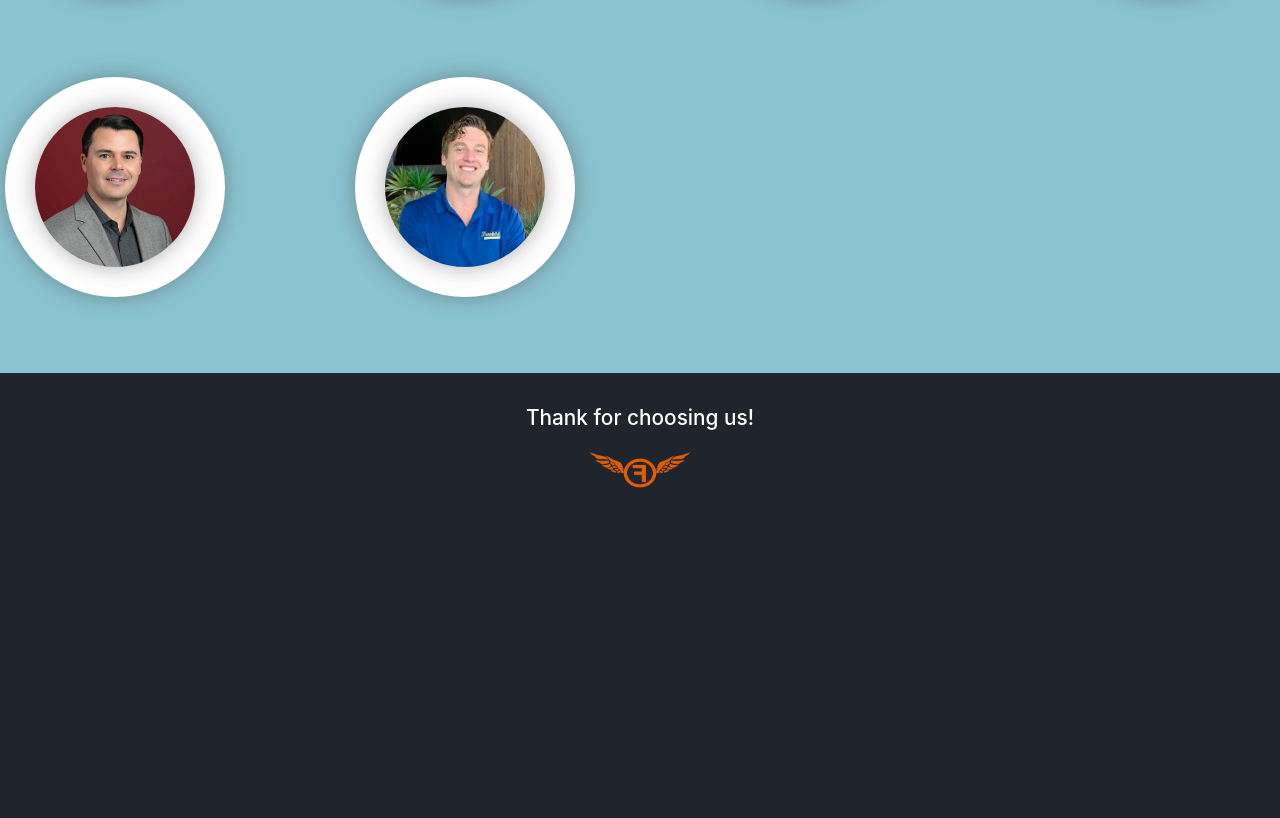
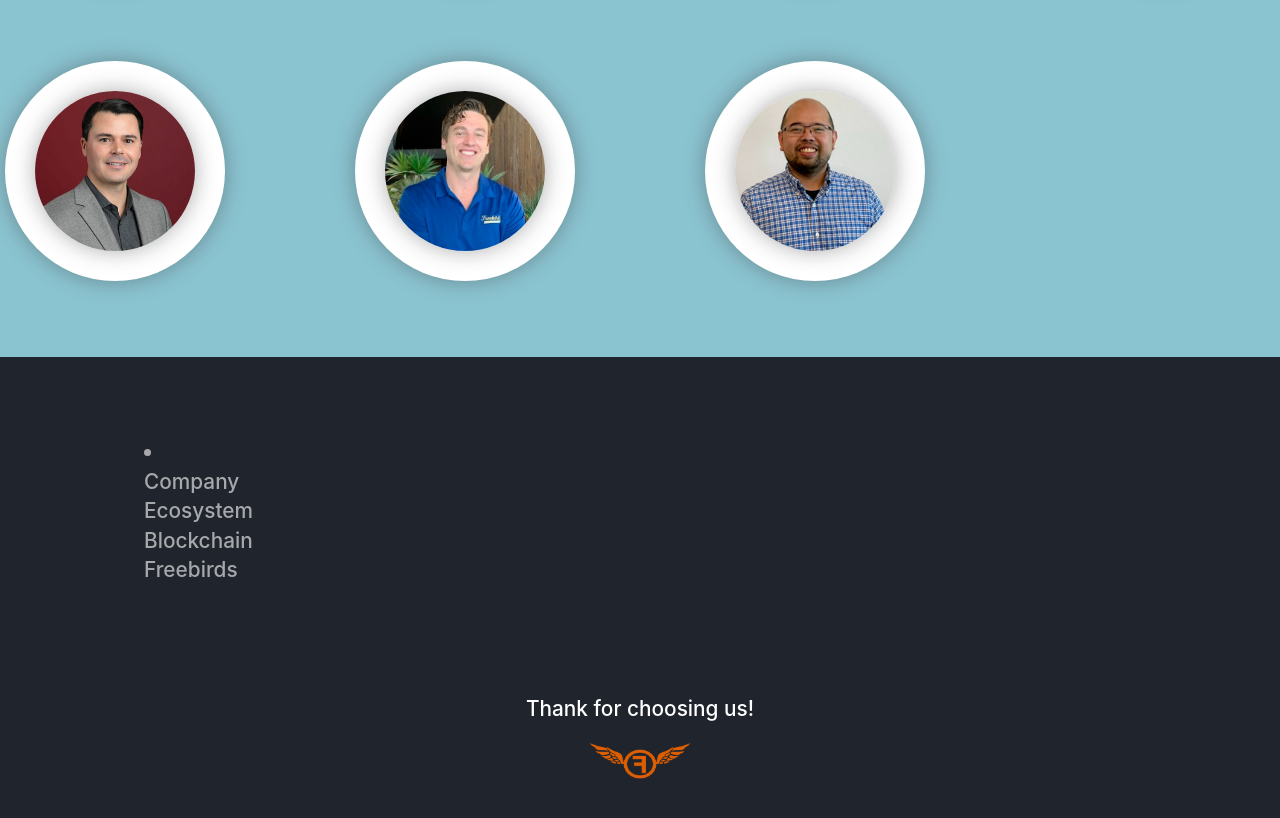
Before and after one commit to jdalton-freebirds/freebirds.github.io, a website: page index.html in a window 1280 px wide. Shown: the part 1660-2478 px from the top of the page. Before the commit the page ends 2210 px from the top, so only its background shows below. Drawn offline with nearby package versions, Linux system fonts and the light colour scheme; a web font is replaced by a local one.

Commit message:
Add Kai's picture

```diff
--- a/index.html
+++ b/index.html
@@ -3,7 +3,7 @@
     <head>
         <meta charset="UTF-8">
         <meta name="viewport" content="width=device-width, initial-scale=0.15">
-        <title>Freebirds Play</title>
+        <title>Freebirds Metaplay</title>
         <link rel="stylesheet" href="styles.css">
         <link rel="stylesheet" href="chain-styles.css">
 
@@ -21,7 +21,7 @@
 
         <!-- The navigator menu bar is completed. -->
         <header class="w-100 bg-black c-white">
-            <div class="pt3 ph3 ph5-sm ph6-m">
+            <div class="pt0 ph3 ph5-sm ph6-m">
                 <div class="dt mw9 center w-100 navbar">
                     <a href="index.html" class="pv2 dib">
                         <img src="freebirds-white-logo.png" style="width: 150px; height: 100%;"/>
@@ -176,6 +176,20 @@
                                 </div>
                             </div>
                         </td>
+                        <td>
+                            <div class="profile-card">
+                                <div class="img">
+                                    <img src="kai-leong.png">
+                                </div>
+                                <div class="caption">
+                                    <h3>Kai Leong</h3>
+                                    <p>Information Technology<br> Manager</p>
+                                    <div class="social-links">
+                                        <a href="https://www.linkedin.com/in/kai-leong-231ba711/"><i class="fab fa-linkedin"></i></a>
+                                    </div>
+                                </div>
+                            </div>
+                        </td>
                     </tr>
                 </table>
             </div>
@@ -203,6 +217,22 @@
         </section> -->
 
 
+        <!--FIXME: This might need to redo-->
+        <section class="cf bg-black white w-100 ph3 ph5-sm ph6-m">
+            <div class="dt mw9 center w-100 pv5 opacity-60">
+                <div class="flex flex-wrap items-start">
+                    <div class="w-100 w-auto-sm pa3-sm pa2" style="margin-right:auto; color:white"">
+                        <li>
+                            <ul> Company  </ul>
+                            <ul> Ecosystem </ul>
+                            <ul> Blockchain </ul>
+                            <ul> Freebirds </ul>
+                        </li>
+                    </div>
+                </div>
+            </div>
+        </section>
+
 
         <!-- This is where all scripts are resident at.  BEGIN HERE -->
         <!-- This is typewriting animation on homepage banner -->
@@ -218,7 +248,11 @@
         <!-- Scripts END HERE -->
 
 
-        <!-- Footer Area -->
+
+
+
+
+        <!-- Footer Area TODO: Update the footer-->
         <footer style="color:white">
             <br>
             <center>Thank for choosing us!</center>
```
Also changed, not shown: kai-leong.png (added), 1 other file.
